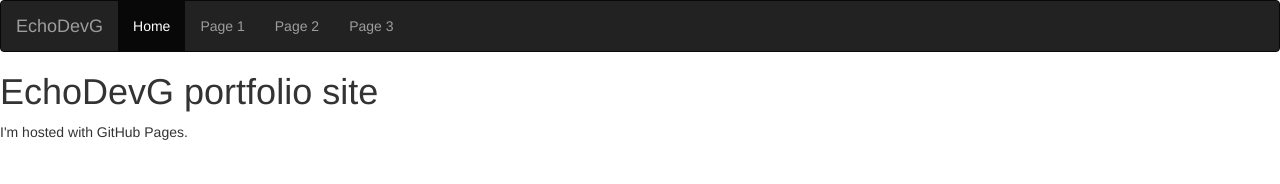
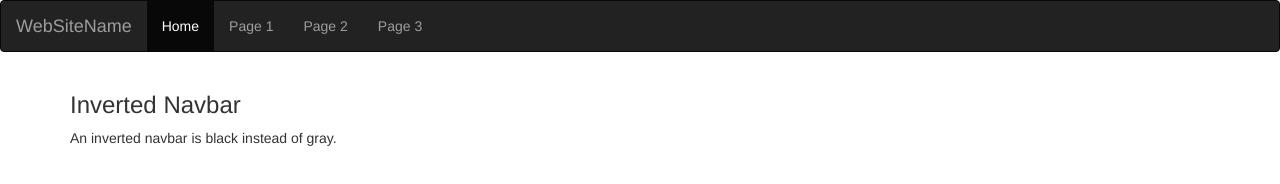
Before and after one commit to EchoDevG/EchoDevG.github.io, a plain HTML site: page index.html in a window 1280 px wide. Drawn offline with nearby package versions, Linux system fonts and the light colour scheme.

Commit message:
fixed navbar (again)

```diff
--- a/index.html
+++ b/index.html
@@ -14,10 +14,12 @@
 
 
 
+<body>
+
 <nav class="navbar navbar-inverse">
   <div class="container-fluid">
     <div class="navbar-header">
-      <a class="navbar-brand" href="#">EchoDevG</a>
+      <a class="navbar-brand" href="#">WebSiteName</a>
     </div>
     <ul class="nav navbar-nav">
       <li class="active"><a href="#">Home</a></li>
@@ -28,10 +30,10 @@
   </div>
 </nav>
 
+<div class="container">
+  <h3>Inverted Navbar</h3>
+  <p>An inverted navbar is black instead of gray.</p>
+</div>
 
-
-<body>
-<h1>EchoDevG portfolio site</h1>
-<p>I'm hosted with GitHub Pages.</p>
 </body>
 </html>
```
